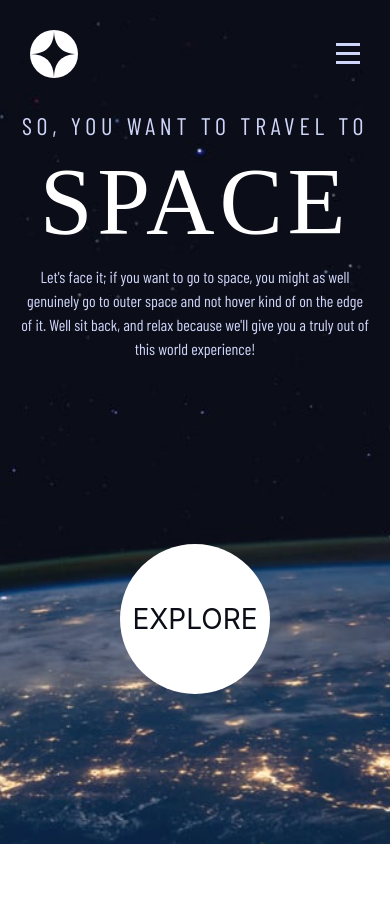
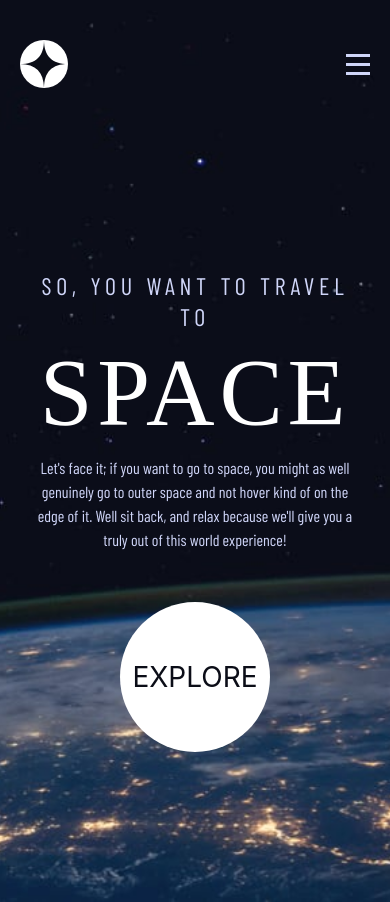
Before and after one commit to ethanledev/space-tourism, a Next.js app: page / in a window 390 px wide. Before the commit the page ends 844 px from the top, so only its background shows below. Built offline with nearby package versions, Linux system fonts and the light colour scheme; a web font is replaced by a local one.

Commit message:
Fix layouts

```diff
--- a/pages/_app.js
+++ b/pages/_app.js
@@ -80,7 +80,9 @@ const MyApp = ({ Component, pageProps }) => {
     <div className={styles.container}>
       <nav className={styles.nav}>
         <hr className={styles.hr} />
-        <Image src="/logo.svg" width={48} height={48} alt="logo" />
+        <div className={styles.image}>
+          <Image src="/logo.svg" width={48} height={48} alt="logo" />
+        </div>
         <div className={styles.menuButton} onClick={() => setShowMenu(true)}>
           <Image
             src="/icon-hamburger.svg"
--- a/pages/_document.js
+++ b/pages/_document.js
@@ -2,12 +2,16 @@ import { Html, Head, Main, NextScript } from "next/document";
 
 const Document = () => {
   return (
-    <Html>
+    <Html lang="en">
       <Head>
         <meta name="description" content="Generated by create next app" />
         <link rel="icon" href="/favicon-32x32.png" />
         <link rel="preconnect" href="https://fonts.googleapis.com" />
-        <link rel="preconnect" href="https://fonts.gstatic.com" crossOrigin />
+        <link
+          rel="preconnect"
+          href="https://fonts.gstatic.com"
+          crossOrigin="true"
+        />
         <link
           href="https://fonts.googleapis.com/css2?family=Barlow+Condensed&family=Bellefair&display=swap"
           rel="stylesheet"
--- a/pages/crew.js
+++ b/pages/crew.js
@@ -18,6 +18,7 @@ const Crew = () => {
         <span>02</span>MEET YOUR CREW
       </h1>
 
+      <section className={styles.section}>
         <div className={styles.content}>
           <div></div> {/*spacer*/}
           <article className={styles.article}>
@@ -47,6 +48,7 @@ const Crew = () => {
             objectPosition="bottom"
           />
         </div>
+      </section>
     </main>
   );
 };
--- a/pages/destination.js
+++ b/pages/destination.js
@@ -31,6 +31,7 @@ const Destination = () => {
         <span>01</span>PICK YOUR DESTINATION
       </h1>
 
+      <section className={styles.section}>
         <div className={styles.image}>
           <Image
             src={destinations[index].images.webp}
@@ -47,11 +48,14 @@ const Destination = () => {
             <div className={styles.travelInfo}>
               <div className={styles.title}>AVG. DISTANCE</div>
               <div className={styles.title}>EST. TRAVEL TIME</div>
-            <div className={styles.detail}>{destinations[index].distance}</div>
+              <div className={styles.detail}>
+                {destinations[index].distance}
+              </div>
               <div className={styles.detail}>{destinations[index].travel}</div>
             </div>
           </article>
         </div>
+      </section>
     </main>
   );
 };
--- a/pages/index.js
+++ b/pages/index.js
@@ -11,6 +11,7 @@ export default function Home() {
 
       <h1 className="srOnly">Home</h1>
 
+      <section className={styles.section}>
         <article className={styles.article}>
           <h2>
             SO, YOU WANT TO TRAVEL TO <br /> <strong>SPACE</strong>
@@ -25,6 +26,7 @@ export default function Home() {
         <Link href="/destination">
           <a className={styles.exploreButton}>EXPLORE</a>
         </Link>
+      </section>
     </main>
   );
 }
--- a/styles/App.module.css
+++ b/styles/App.module.css
@@ -3,7 +3,6 @@
 }
 
 .container {
-  max-width: 1440px;
   height: 100vh;
   position: relative;
   margin: 0 auto;
@@ -11,17 +10,20 @@
 
 .hr {
   position: absolute;
-  width: 38%;
+  width: 53rem;
   z-index: 1;
   left: 15rem;
   border: 1px solid rgba(255, 255, 255, 0.2);
 }
 
+.image {
+  margin: 0 5rem;
+}
+
 .nav {
   display: flex;
-  justify-content: space-between;
   align-items: center;
-  padding: 4rem 0 0 5rem;
+  padding: 4rem 0 0 0;
   position: absolute;
   top: 0;
   left: 0;
@@ -34,13 +36,14 @@
   font-size: 1.6rem;
   letter-spacing: 0.27rem;
   color: white;
-  padding: 0 6%;
+  padding: 0 5rem;
   background: rgba(255, 255, 255, 0.1);
   backdrop-filter: blur(20px);
   -webkit-backdrop-filter: blur(20px);
   display: flex;
   justify-content: space-between;
-  width: 55%;
+  margin-left: 50rem;
+  flex-grow: 1;
 }
 
 .links a {
@@ -63,35 +66,34 @@
   display: none;
 }
 
-@media only screen and (min-width: 1441px) {
-  .container {
-    box-shadow: rgba(0, 0, 0, 0.35) 0px 5px 15px;
-  }
-}
-
 @media only screen and (max-width: 1200px) {
   .hr {
-    width: 36%;
+    left: 9rem;
+    width: 41rem;
+  }
+
+  .image {
+    margin: 0 2rem;
   }
 
   .links {
-    padding: 0 4%;
+    margin-left: 40rem;
+    padding: 0 3rem;
   }
 }
 
 @media only screen and (max-width: 1024px) {
   .hr {
     left: 9rem;
-    width: 29%;
+    width: 26rem;
+  }
+
+  .image {
+    margin: 0 2rem;
   }
 
   .links {
-    width: 65%;
-    padding: 0 5%;
-  }
-
-  .nav {
-    padding: 4rem 0 0 2rem;
+    margin-left: 25rem;
   }
 }
 
@@ -100,19 +102,24 @@
     display: none;
   }
 
+  .links {
+    margin-left: 0;
+    flex-grow: unset;
+    width: 60%;
+  }
+
   .links strong {
     display: none;
   }
 
   .nav {
-    padding: 0 0 0 2rem;
+    justify-content: space-between;
   }
 }
 
 @media only screen and (max-width: 650px) {
   .links {
-    padding: 0 3%;
-    width: 75%;
+    width: 80%;
   }
 }
 
@@ -131,6 +138,10 @@
 
   .closeButton span {
     cursor: pointer;
+  }
+
+  .image {
+    margin: 0;
   }
 
   .links {
@@ -170,6 +181,6 @@
   }
 
   .nav {
-    padding: 3rem;
+    padding: 4rem 2rem 0 2rem;
   }
 }
--- a/styles/Crew.module.css
+++ b/styles/Crew.module.css
@@ -39,6 +39,10 @@
 
 .main {
   background-image: url("../public/assets/crew/background-crew-desktop.jpg");
+  display: flex;
+}
+
+.section {
   display: grid;
   grid-template-columns: repeat(2, 1fr);
 }
@@ -91,6 +95,9 @@
 
   .main {
     background-image: url("../public/assets/crew/background-crew-tablet.jpg");
+  }
+
+  .section {
     display: flex;
     flex-direction: column;
   }
@@ -134,11 +141,14 @@
 
   .main {
     background-image: url("../public/assets/crew/background-crew-mobile.jpg");
-    flex-direction: column-reverse;
-    justify-content: flex-end;
     min-height: 100vh;
     height: auto;
     padding-left: 2rem;
     padding-right: 2rem;
   }
+
+  .section {
+    flex-direction: column-reverse;
+    justify-content: flex-end;
+  }
 }
--- a/styles/Destination.module.css
+++ b/styles/Destination.module.css
@@ -39,6 +39,9 @@
 
 .main {
   background-image: url("../public/assets/destination/background-destination-desktop.jpg");
+}
+
+.section {
   display: grid;
   grid-template-columns: repeat(2, 1fr);
 }
@@ -107,6 +110,9 @@
 
   .main {
     background-image: url("../public/assets/destination/background-destination-tablet.jpg");
+  }
+
+  .section {
     display: flex;
     flex-direction: column;
   }
--- a/styles/Home.module.css
+++ b/styles/Home.module.css
@@ -54,27 +54,34 @@
 
 .main {
   background-image: url("../public/assets/home/background-home-desktop.jpg");
+}
+
+.section {
   display: flex;
   justify-content: space-between;
   align-items: flex-end;
-  padding: 11rem 15rem 20% 15rem;
+  padding: 11rem 10rem 20% 10rem;
 }
 
 @media only screen and (max-width: 1200px) {
-  .main {
-    padding: 11rem 10rem 20% 10rem;
+  .section {
+    padding: 11rem 5rem 20% 5rem;
   }
 }
 
 @media only screen and (max-width: 1024px) {
-  .main {
-    padding: 11rem 5rem 20% 5rem;
+  .section {
+    padding: 11rem 2rem 20% 2rem;
   }
 }
 
 @media only screen and (max-width: 820px) {
   .article {
     text-align: center;
+  }
+
+  .exploreButton {
+    margin-top: 5rem;
   }
 
   .exploreButton:hover::before {
@@ -100,15 +107,18 @@
 
   .main {
     background-image: url("../public/assets/home/background-home-tablet.jpg");
+  }
+
+  .section {
     flex-direction: column;
     justify-content: space-between;
     align-items: center;
-    padding: 11rem 5rem 10rem 5rem;
+    padding: 11rem 2rem 10rem 2rem;
   }
 }
 
 @media only screen and (max-width: 500px) {
-  .main {
+  .section {
     padding: 11rem 2rem 15rem 2rem;
   }
 
@@ -138,9 +148,17 @@
   }
 }
 
-@media only screen and (max-width: 330px) {
+@media only screen and (max-width: 350px) {
+  .article h2 {
+    font-size: 2.4rem;
+  }
+
   .article strong {
     font-size: 7.5rem;
+  }
+
+  .section {
+    padding: 11rem 0.5rem 15rem 0.5rem;
   }
 }
 
--- a/styles/globals.css
+++ b/styles/globals.css
@@ -64,6 +64,13 @@ h2 {
   }
 }
 
+@media only screen and (max-width: 1024px) {
+  main {
+    padding-left: 5rem;
+    padding-right: 5rem;
+  }
+}
+
 @media only screen and (max-width: 820px) {
   .tourHeading {
     top: 11rem;
@@ -72,8 +79,6 @@ h2 {
 
   main {
     padding-top: 16rem;
-    padding-left: 5rem;
-    padding-right: 5rem;
     height: auto;
     min-height: 100vh;
   }
@@ -99,6 +104,19 @@ h2 {
   }
 }
 
+@media only screen and (min-width: 1441px) {
+  main {
+    padding-left: 0;
+    padding-right: 0;
+    display: flex;
+    justify-content: center;
+  }
+
+  section {
+    width: 1400px;
+  }
+}
+
 :root {
   --almost-black: #0b0d17;
   --light-purple: #d0d6f9;
```
Also changed, not shown: 1 other file (tests, documents, lock files or other folders). Lines whose indentation alone changed are shown as unchanged.
